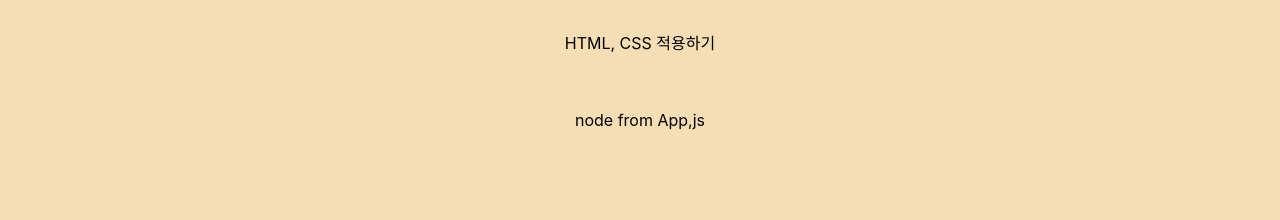
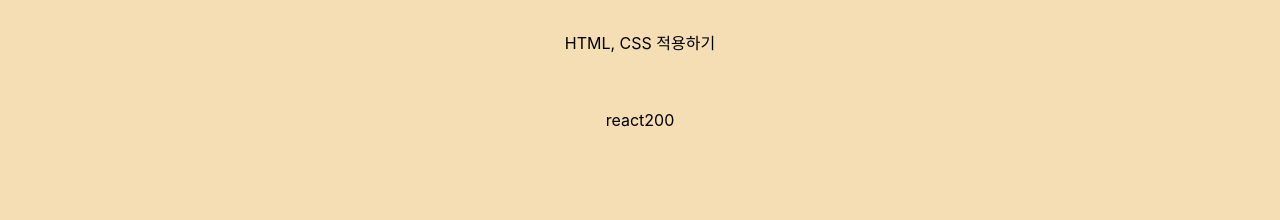
Before and after one commit to dev-chloe/hangout-react200, a React (Create React App) app: page / in a window 1280 px wide. Shown: the part 152-372 px from the top of the page. Built offline with nearby package versions, Linux system fonts and the light colour scheme.

Commit message:
react200 초급024

```diff
--- a/src/App.js
+++ b/src/App.js
@@ -1,15 +1,13 @@
 import React from 'react';
 import './App.css';
-import PropsNode from './R023_PropsNode';
+import ReactState from './R024_ReactState';
 
 function App() {
   return (
     <div>
       <h1>Start React 200!</h1>
       <p>HTML, CSS 적용하기</p>
-      <PropsNode>
-        <span>node from App,js</span>
-      </PropsNode>
+      <ReactState reactString={"react"} />
     </div>
   );
 }
--- /dev/null
+++ b/src/R024_ReactState.js
@@ -0,0 +1,24 @@
+import React, { Component } from 'react';
+
+class R024_ReactState extends Component {
+  constructor (props) {
+    super(props);
+    this.state = {
+      StateString: this.props.reactString,
+      StateNumber: 200
+    }
+  }
+  // constructor 안에서 state 변수의 초깃값을 정의한다.
+  // StateString 변수에는 props로 전달된 reactString 값(react)을 저장,
+  // StateNumber 변수에는 숫자 200을 저장한다.
+  render() {
+    return (
+      <div>
+        {this.state.StateString}{this.state.StateNumber}
+      </div>
+    )
+  }
+}
+// thisstate 변수명 문법으로 state 변수에 접근하여 state 값을 화면에 그대로 표시한다.
+// react200
+export default R024_ReactState;
```
